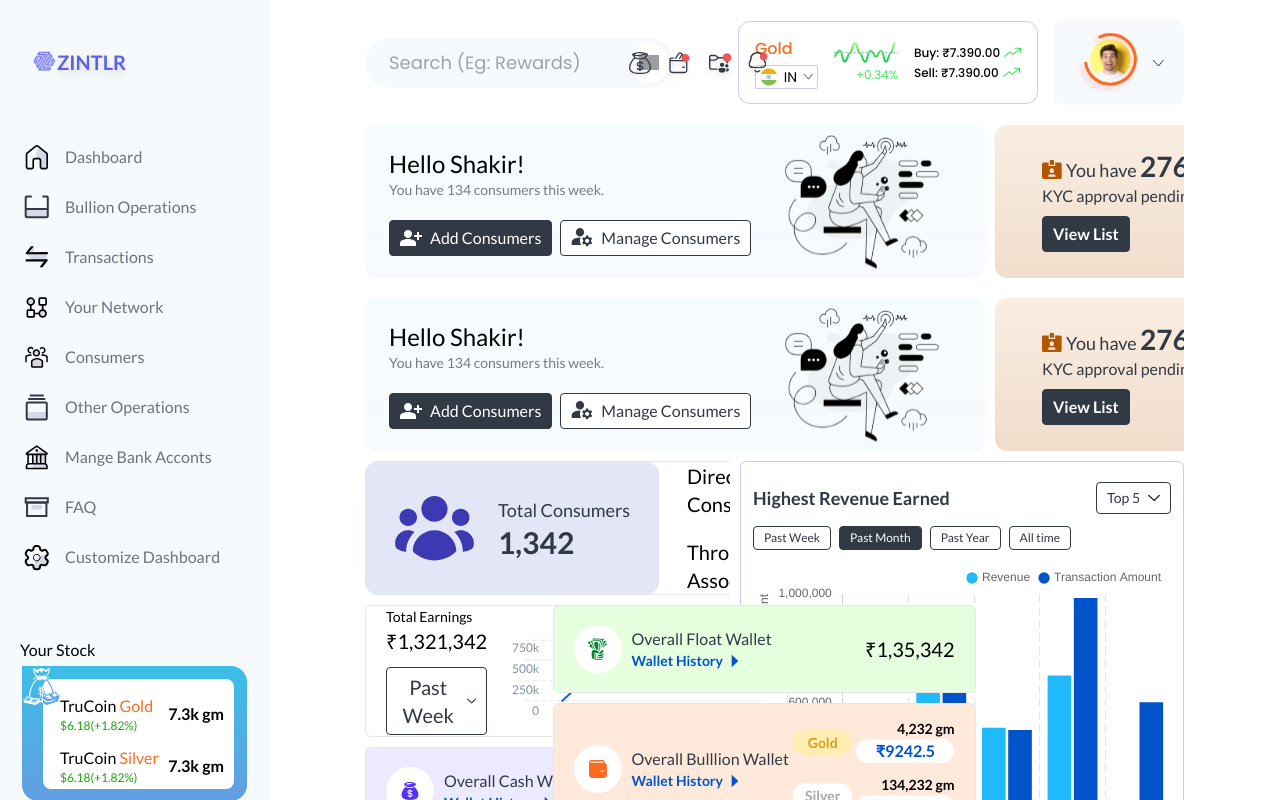
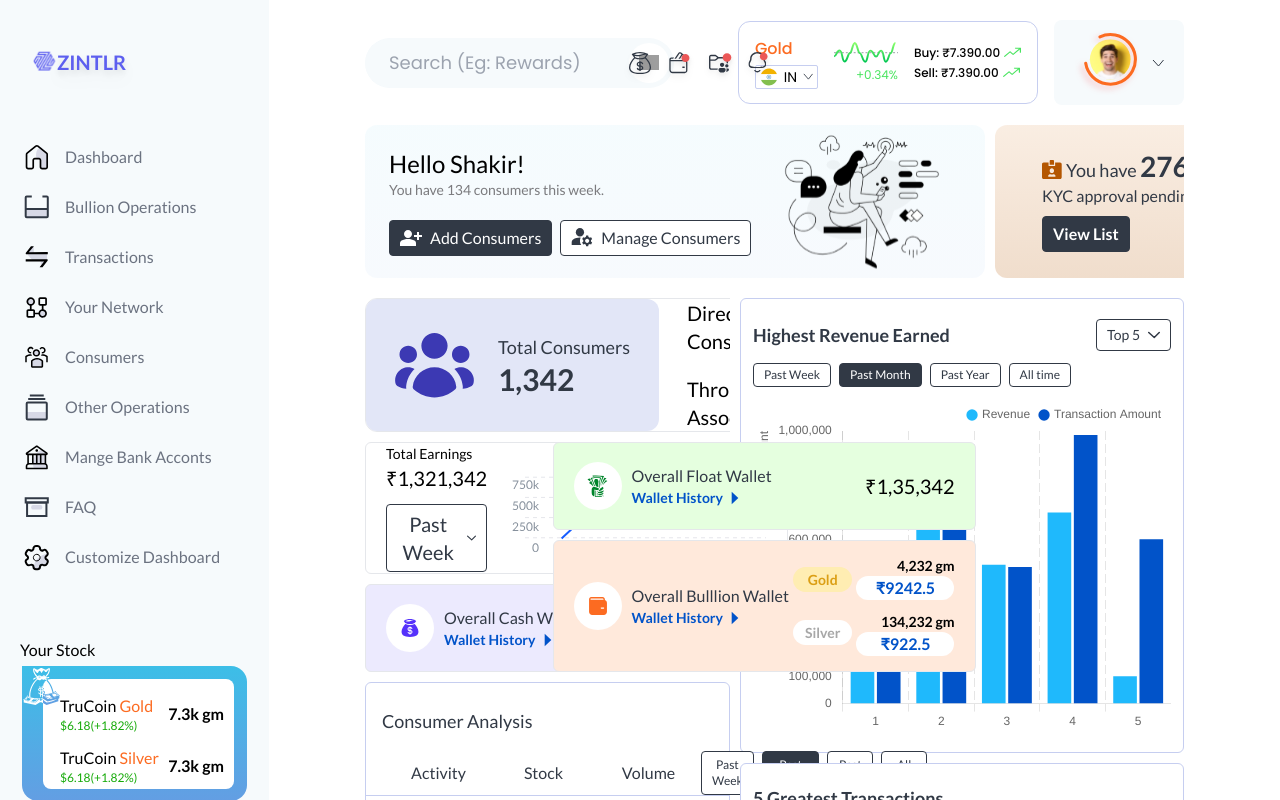
Before and after one commit to chirag1718/zintlr-assignment, a Next.js app: page / in a window 1280 px wide. Shown: the top 800 px of the page. Built offline with nearby package versions, Linux system fonts and the light colour scheme; grey boxes are pictures that could not be loaded.

Commit message:
feat: moved UserNavbar component to layout

```diff
--- a/src/app/page.tsx
+++ b/src/app/page.tsx
@@ -5,8 +5,6 @@ import ConsumerOverviewGrid from "./components/ConsumerOverviewGrid";
 const page = () => {
   return (
     <div className="flex flex-col items-start h-full w-full gap-[10px]">
-      {/* welcome text | kyc pending | high risk | tickets  */}
-      <UserNavbar />
       {/* consumer overview grid */}
       <ConsumerOverviewGrid />
     </div>
```
